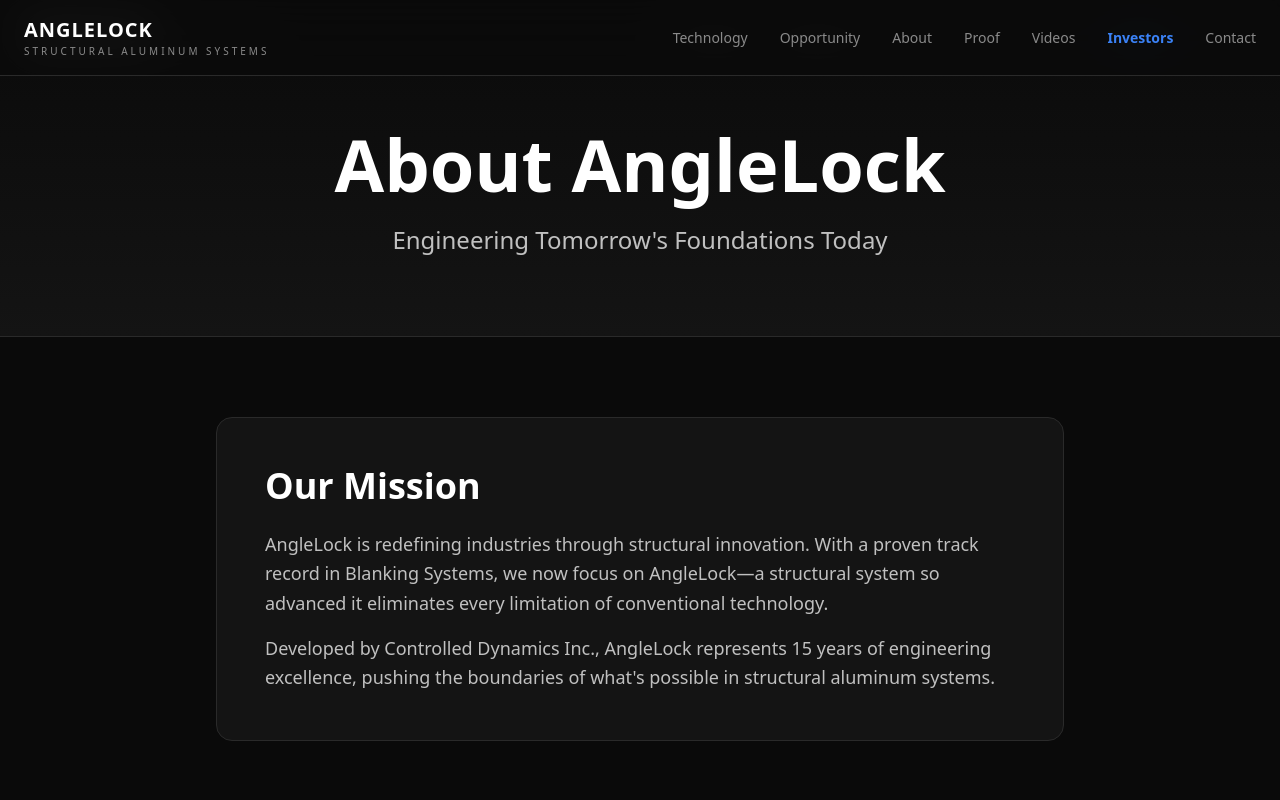
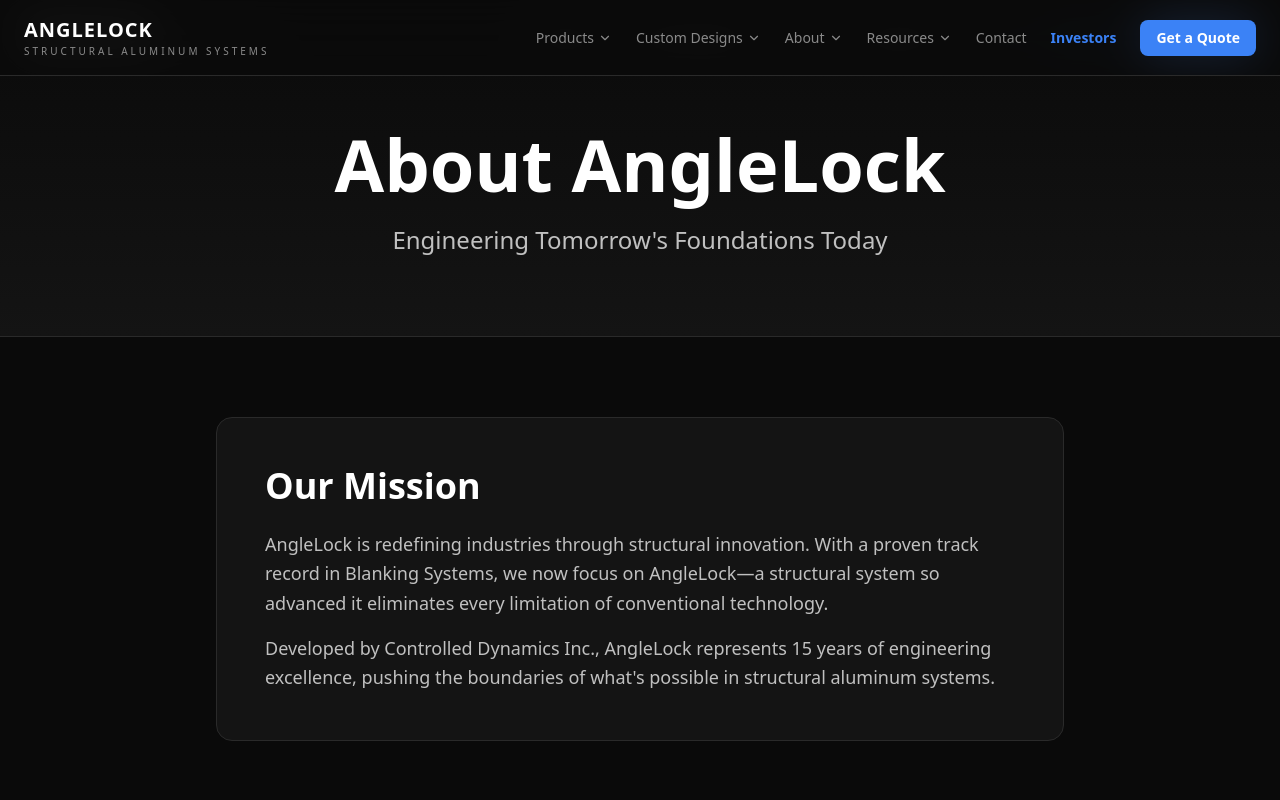
Before and after one commit to watchdogpedro/anglelockllc.com, a Next.js app: page /about in a window 1280 px wide. Shown: the top 800 px of the page. Built offline with nearby package versions, Linux system fonts and the light colour scheme.

Commit message:
feat: expand navigation to full product/custom/resources dropdowns

```diff
--- a/src/components/Navigation.tsx
+++ b/src/components/Navigation.tsx
@@ -1,21 +1,128 @@
+// src/components/Navigation.tsx
 "use client";
 
-import { useState } from "react";
+import { useState, useRef, useEffect } from "react";
 import Link from "next/link";
-import { Menu, X } from "lucide-react";
+import { Menu, X, ChevronDown } from "lucide-react";
 
-const navLinks = [
-  { href: "#technology", label: "Technology" },
-  { href: "#opportunity", label: "Opportunity" },
-  { href: "/about", label: "About" },
-  { href: "#proof", label: "Proof" },
-  { href: "/videos", label: "Videos" },
-  { href: "/investors", label: "Investors", highlight: true },
-  { href: "/contact", label: "Contact" },
+interface NavChild {
+  label: string;
+  href: string;
+}
+
+interface NavItem {
+  label: string;
+  href?: string;
+  highlight?: boolean;
+  children?: NavChild[];
+}
+
+const navItems: NavItem[] = [
+  {
+    label: "Products",
+    children: [
+      { label: "Profiles", href: "/products/profiles" },
+      { label: "Components", href: "/products/components" },
+      { label: "Hardware", href: "/products/hardware" },
+      { label: "Accessories", href: "/products/accessories" },
+      { label: "Doors & Floors", href: "/products/doors-and-floors" },
+      { label: "Motion", href: "/products/motion" },
+    ],
+  },
+  {
+    label: "Custom Designs",
+    children: [
+      { label: "Carts", href: "/custom-designs#carts" },
+      { label: "Cabinets & Enclosures", href: "/custom-designs#cabinets-enclosures" },
+      { label: "Machine Bases", href: "/custom-designs#machine-bases" },
+      { label: "Workstations", href: "/custom-designs#workstations" },
+      { label: "Studio Applications", href: "/custom-designs#studio-applications" },
+      { label: "Design Services", href: "/custom-designs#design-services" },
+      { label: "Assembly Assistance", href: "/custom-designs#assembly" },
+    ],
+  },
+  {
+    label: "About",
+    children: [
+      { label: "Our Story", href: "/about" },
+      { label: "Patents", href: "/about#patents" },
+      { label: "Industries Served", href: "/industries" },
+    ],
+  },
+  {
+    label: "Resources",
+    children: [
+      { label: "Videos", href: "/videos" },
+      { label: "Literature", href: "/resources/literature" },
+      { label: "Testing Data", href: "/testing" },
+    ],
+  },
+  { label: "Contact", href: "/contact" },
+  { label: "Investors", href: "/investors", highlight: true },
 ];
+
+function DropdownItem({ item }: { item: NavItem }) {
+  const [open, setOpen] = useState(false);
+  const ref = useRef<HTMLDivElement>(null);
+
+  useEffect(() => {
+    function handleClick(e: MouseEvent) {
+      if (ref.current && !ref.current.contains(e.target as Node)) {
+        setOpen(false);
+      }
+    }
+    document.addEventListener("mousedown", handleClick);
+    return () => document.removeEventListener("mousedown", handleClick);
+  }, []);
+
+  if (!item.children) {
+    return (
+      <Link
+        href={item.href!}
+        className={
+          item.highlight
+            ? "text-sm font-semibold text-accent transition-colors hover:text-accent-bright"
+            : "text-sm text-silver-dim transition-colors hover:text-white"
+        }
+      >
+        {item.label}
+      </Link>
+    );
+  }
+
+  return (
+    <div ref={ref} className="relative">
+      <button
+        onClick={() => setOpen(!open)}
+        className="flex items-center gap-1 text-sm text-silver-dim transition-colors hover:text-white"
+      >
+        {item.label}
+        <ChevronDown
+          size={14}
+          className={`transition-transform duration-200 ${open ? "rotate-180" : ""}`}
+        />
+      </button>
+      {open && (
+        <div className="absolute left-0 top-full mt-2 min-w-[200px] rounded-lg border border-border bg-surface py-2 shadow-xl">
+          {item.children.map((child) => (
+            <Link
+              key={child.href}
+              href={child.href}
+              onClick={() => setOpen(false)}
+              className="block px-4 py-2 text-sm text-silver-dim transition-colors hover:bg-surface-light hover:text-white"
+            >
+              {child.label}
+            </Link>
+          ))}
+        </div>
+      )}
+    </div>
+  );
+}
 
 export default function Navigation() {
   const [mobileOpen, setMobileOpen] = useState(false);
+  const [mobileExpanded, setMobileExpanded] = useState<string | null>(null);
 
   return (
     <nav className="fixed top-0 left-0 right-0 z-50 border-b border-border bg-background/80 backdrop-blur-xl">
@@ -32,20 +139,16 @@
         </Link>
 
         {/* Desktop nav */}
-        <div className="hidden items-center gap-8 md:flex">
-          {navLinks.map((link) => (
+        <div className="hidden items-center gap-6 md:flex">
+          {navItems.map((item) => (
+            <DropdownItem key={item.label} item={item} />
+          ))}
           <Link
-              key={link.href}
-              href={link.href}
-              className={
-                link.highlight
-                  ? "text-sm font-semibold text-accent transition-colors hover:text-accent-bright"
-                  : "text-sm text-silver-dim transition-colors hover:text-white"
-              }
+            href="/contact"
+            className="rounded-lg bg-accent px-4 py-2 text-sm font-semibold text-white transition-colors hover:bg-accent-bright"
           >
-              {link.label}
+            Get a Quote
           </Link>
-          ))}
         </div>
 
         {/* Mobile toggle */}
@@ -61,21 +164,57 @@
       {/* Mobile menu */}
       {mobileOpen && (
         <div className="border-t border-border bg-background px-6 py-6 md:hidden">
-          <div className="flex flex-col gap-4">
-            {navLinks.map((link) => (
+          <div className="flex flex-col gap-2">
+            {navItems.map((item) =>
+              item.children ? (
+                <div key={item.label}>
+                  <button
+                    onClick={() =>
+                      setMobileExpanded(
+                        mobileExpanded === item.label ? null : item.label
+                      )
+                    }
+                    className="flex w-full items-center justify-between py-2 text-lg text-silver-dim"
+                  >
+                    {item.label}
+                    <ChevronDown
+                      size={16}
+                      className={`transition-transform ${mobileExpanded === item.label ? "rotate-180" : ""}`}
+                    />
+                  </button>
+                  {mobileExpanded === item.label && (
+                    <div className="ml-4 flex flex-col gap-1 pb-2">
+                      {item.children.map((child) => (
                         <Link
-                key={link.href}
-                href={link.href}
-                className={
-                  link.highlight
-                    ? "text-lg font-semibold text-accent"
-                    : "text-lg text-silver-dim transition-colors hover:text-white"
-                }
+                          key={child.href}
+                          href={child.href}
                           onClick={() => setMobileOpen(false)}
+                          className="py-1.5 text-sm text-silver-dim hover:text-white"
                         >
-                {link.label}
+                          {child.label}
                         </Link>
                       ))}
+                    </div>
+                  )}
+                </div>
+              ) : (
+                <Link
+                  key={item.label}
+                  href={item.href!}
+                  onClick={() => setMobileOpen(false)}
+                  className={`py-2 text-lg ${item.highlight ? "font-semibold text-accent" : "text-silver-dim hover:text-white"}`}
+                >
+                  {item.label}
+                </Link>
+              )
+            )}
+            <Link
+              href="/contact"
+              onClick={() => setMobileOpen(false)}
+              className="mt-4 rounded-lg bg-accent px-4 py-3 text-center text-sm font-semibold text-white"
+            >
+              Get a Quote
+            </Link>
           </div>
         </div>
       )}
```
Lines whose indentation alone changed are shown as unchanged.
